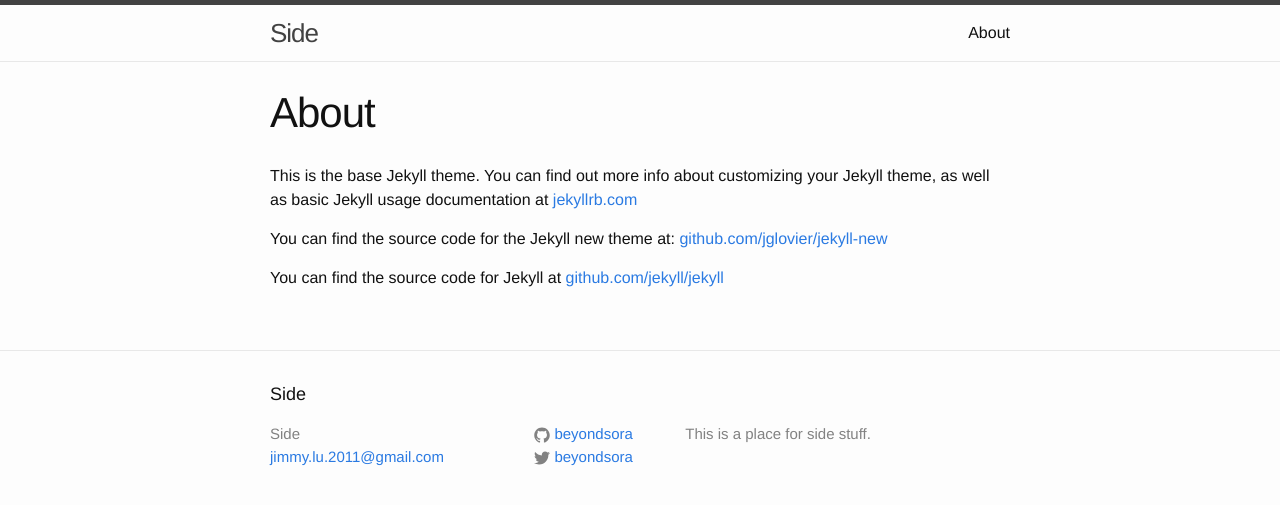
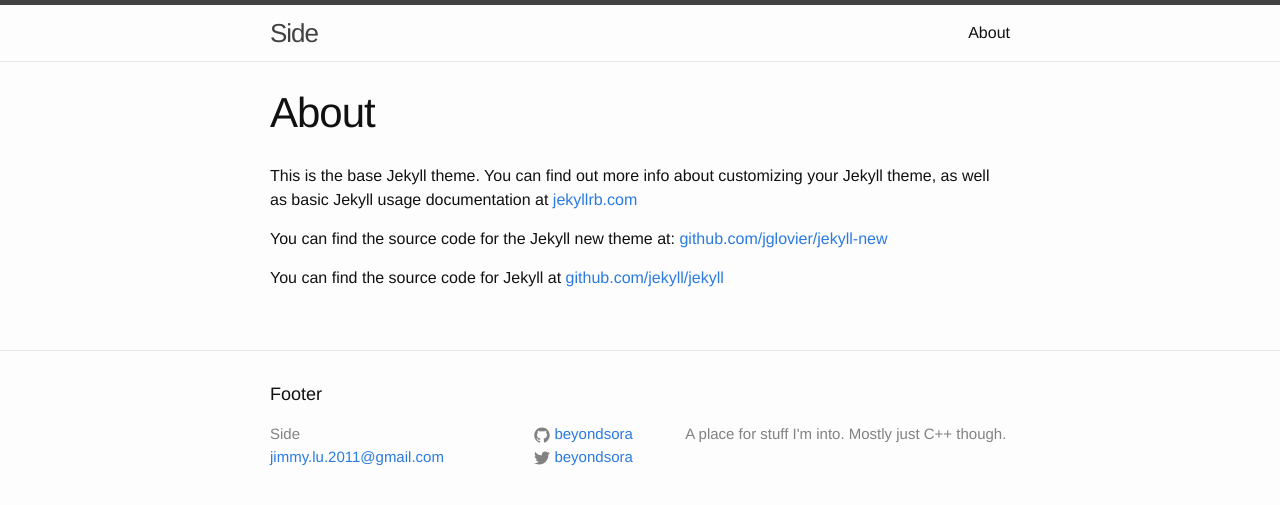
Before and after one commit to BeyondSora/beyondsora.github.io, a Jekyll site: the page built from about.md, in a window 1280 px wide. Shown: the top 505 px of the page. Built offline with Jekyll 4.4.1, drawn with Linux system fonts in a browser that asks for light colours.

Commit message:
Update Footer

```diff
--- a/_config.yml
+++ b/_config.yml
@@ -2,7 +2,7 @@
 title: Side
 email: jimmy.lu.2011@gmail.com
 description: > # this means to ignore newlines until "baseurl:"
-    This is a place for side stuff.
+    A place for stuff I'm into. Mostly just C++ though.
 baseurl: "" # the subpath of your site, e.g. /blog/
 url: "http://beyondsora.github.io/" # the base hostname & protocol for your site
 twitter_username: beyondsora
--- a/_includes/footer.html
+++ b/_includes/footer.html
@@ -2,7 +2,8 @@
 
   <div class="wrapper">
 
-    <h2 class="footer-heading">{{ site.title }}</h2>
+    <!-- <h2 class="footer-heading">{{ site.title }}</h2> -->
+    <h2 class="footer-heading">Footer</h2>
 
     <div class="footer-col-wrapper">
       <div class="footer-col  footer-col-1">
```
